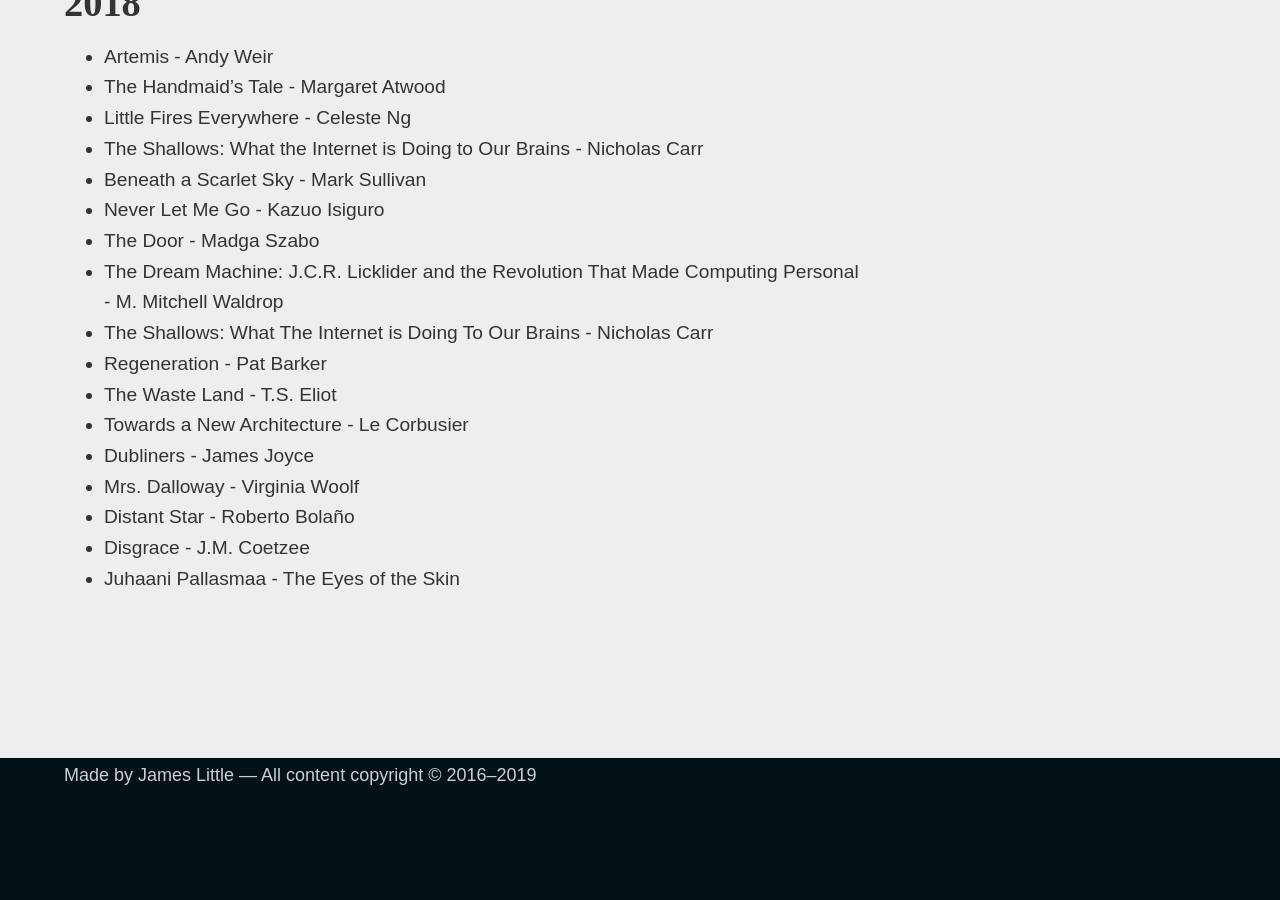
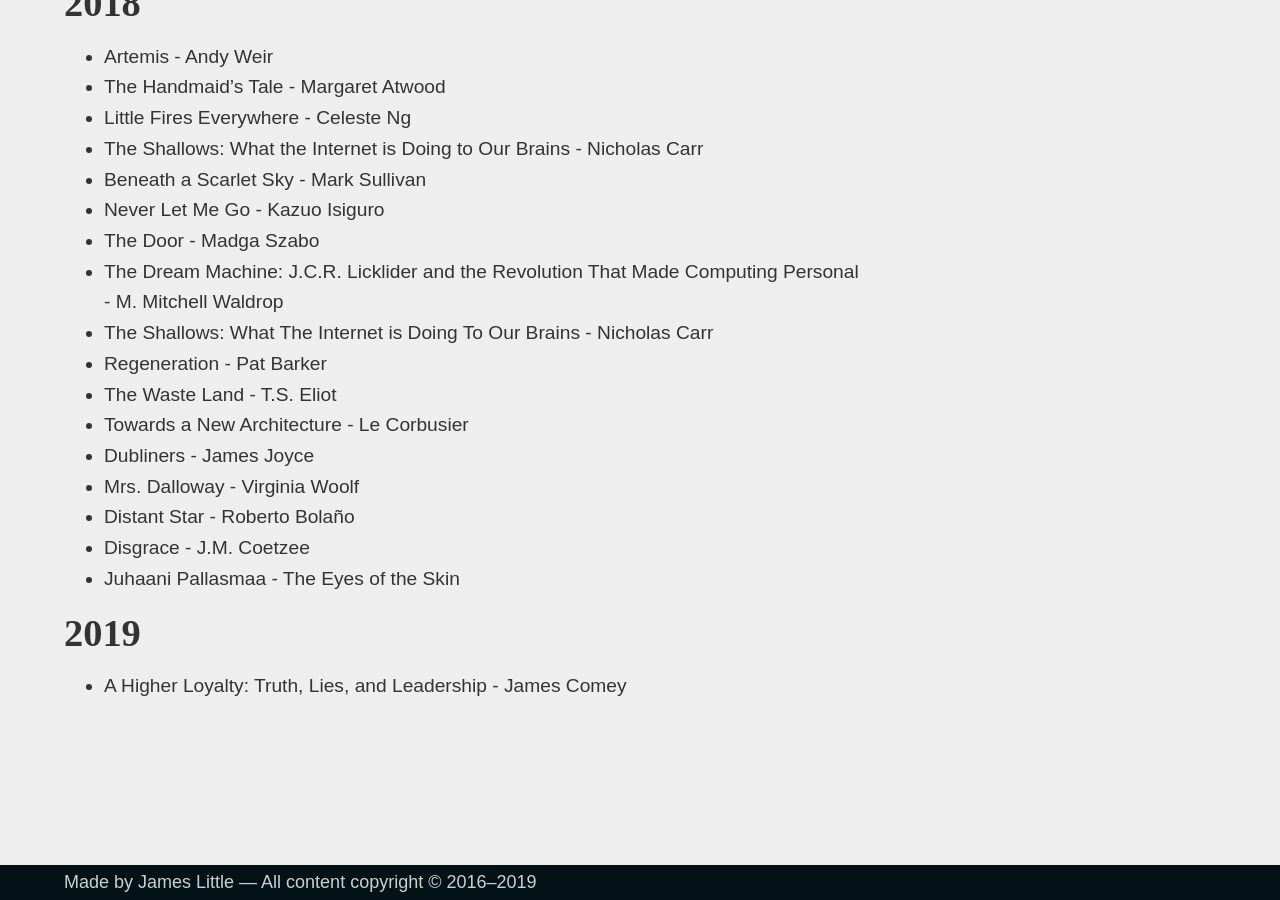
Before and after one commit to jameslittle230/jameslittle.me-archive, a Jekyll site: the page built from pages/books.md, in a window 1280 px wide and 900 px high, scrolled down 3130 px. Built offline with Jekyll 4.4.1, drawn with Linux system fonts in a browser that asks for light colours; some web fonts are replaced; comment, search, counter and statistics services are not loaded; before the commit the page ends 3923 px from its top, so only the background shows below that.

Commit message:
I read a book

```diff
--- a/pages/books.md
+++ b/pages/books.md
@@ -112,3 +112,7 @@ In January of 2014, inspired by [Jamie Todd Rubin](http://www.jamierubin.net), I
 - Distant Star - Roberto Bolaño
 - Disgrace - J.M. Coetzee
 - Juhaani Pallasmaa - The Eyes of the Skin
+
+# 2019
+
+- A Higher Loyalty: Truth, Lies, and Leadership - James Comey
```
